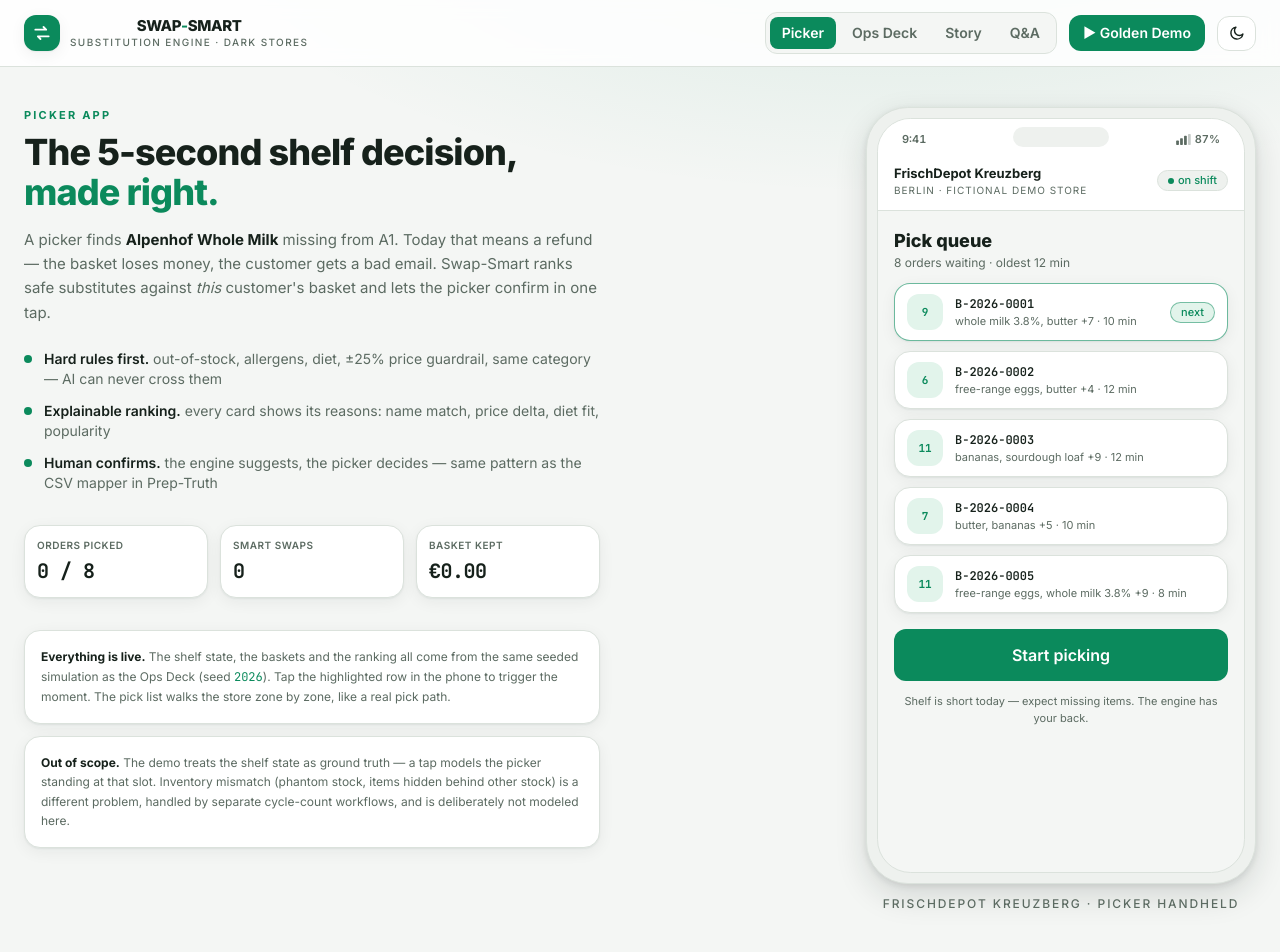
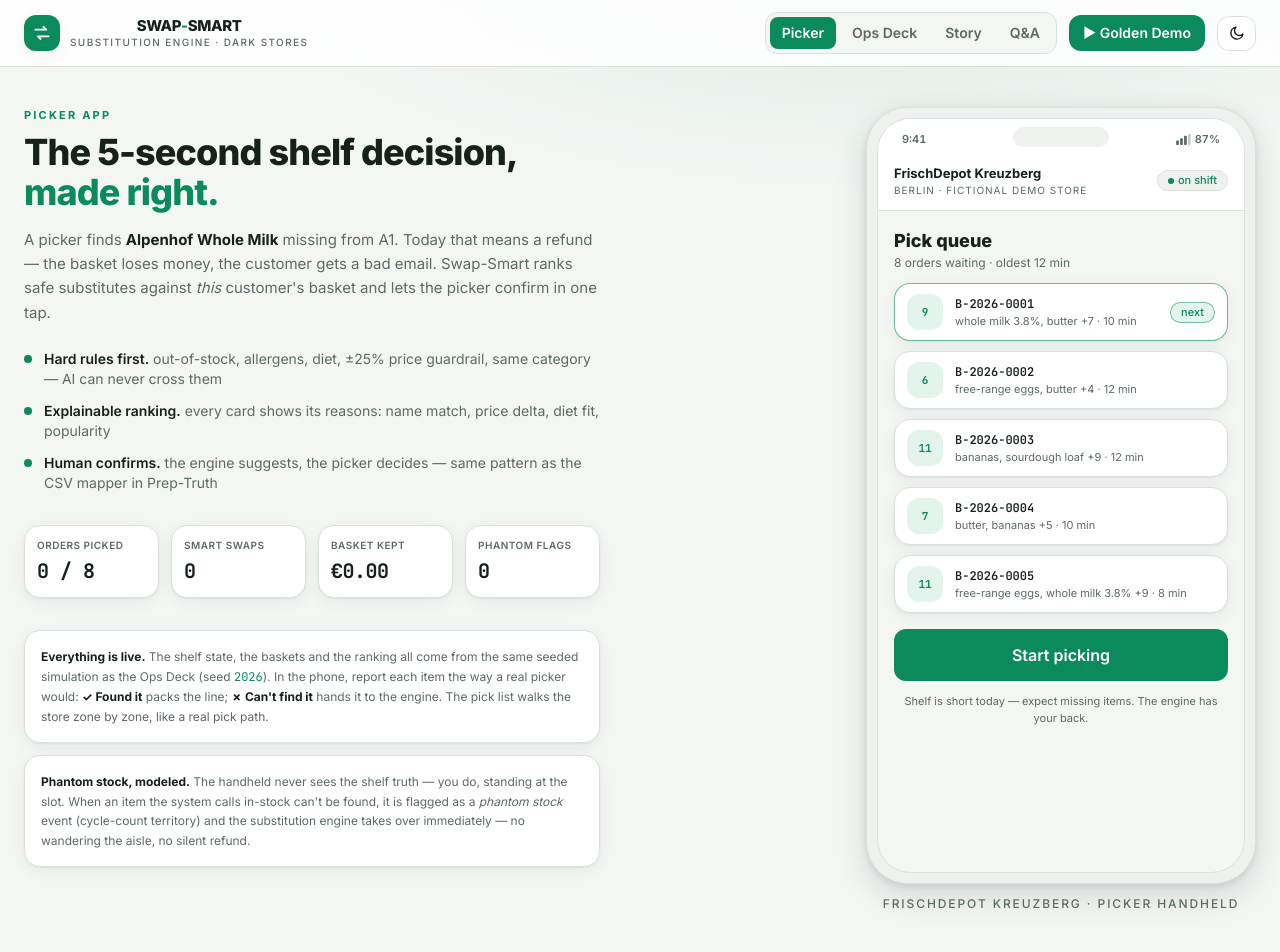
Before and after one commit to ricothenfx/swap-smart, a React (Vite) app: page / in a window 1280 px wide. Shown: the top 952 px of the page. Built offline with nearby package versions, Linux system fonts and the light colour scheme.

Commit message:
feat(picker): found / can't-find buttons; phantom stock flow (charter D10)

```diff
--- a/src/views/PickerView.tsx
+++ b/src/views/PickerView.tsx
@@ -9,6 +9,7 @@ import {
   type Order,
   type OrderLine,
   type Product,
+  type ShelfState,
   type SubstituteCandidate,
 } from "../engine"
 import { writeMessage, type WrittenMessage } from "../ai/writer"
@@ -25,6 +26,8 @@ interface OosMoment {
   target: Product
   candidates: SubstituteCandidate[]
   blocked: BlockedCandidate[]
+  /** system said in stock, but the picker cannot find it — phantom stock */
+  phantom: boolean
   chosen?: SubstituteCandidate
 }
 
@@ -43,7 +46,7 @@ export function PickerView() {
   const [thinking, setThinking] = useState(false)
   const [message, setMessage] = useState<WrittenMessage | null>(null)
   const [locale, setLocale] = useState<Locale>("en")
-  const [stats, setStats] = useState({ subs: 0, retainedEur: 0, refunds: 0 })
+  const [stats, setStats] = useState({ subs: 0, retainedEur: 0, refunds: 0, phantoms: 0 })
   const [swaps, setSwaps] = useState<Record<string, SubstituteCandidate>>({})
   const [shiftDone, setShiftDone] = useState(false)
   const timer = useRef<ReturnType<typeof setTimeout> | null>(null)
@@ -82,20 +85,24 @@ export function PickerView() {
     if (!anyPending) setPhase("summary")
   }
 
-  function tapLine(idx: number) {
+  function pickLine(idx: number) {
+    if (phase !== "picking" || oos) return
+    if ((statuses[idx] ?? "pending") !== "pending") return
+    if (!lines[idx]) return
+    const next = { ...statuses, [idx]: "picked" as const }
+    setStatuses(next)
+    advance(next)
+  }
+
+  function reportMissing(idx: number) {
     if (phase !== "picking" || oos) return
     if ((statuses[idx] ?? "pending") !== "pending") return
     const entry = lines[idx]
-    if (!entry) return
-    const oosLine = sim.shelf.outOfStock.has(entry.product.id)
-    if (!oosLine) {
-      const next = { ...statuses, [idx]: "picked" as const }
-      setStatuses(next)
-      advance(next)
-      return
-    }
-    const { candidates, blocked } = rankSubstitutes(entry.product, order!, sim.shelf)
-    setOos({ line: entry.line, target: entry.product, candidates, blocked })
+    if (!entry || !order) return
+    const phantom = !sim.shelf.outOfStock.has(entry.product.id)
+    const { candidates, blocked } = rankSubstitutes(entry.product, order, sim.shelf)
+    setOos({ line: entry.line, target: entry.product, candidates, blocked, phantom })
+    if (phantom) setStats((s) => ({ ...s, phantoms: s.phantoms + 1 }))
     setThinking(true)
     setMessage(null)
     if (timer.current) clearTimeout(timer.current)
@@ -182,25 +189,27 @@ export function PickerView() {
           ))}
         </ul>
 
-        <div className="mt-8 grid grid-cols-3 gap-3">
+        <div className="mt-8 grid grid-cols-2 gap-3 sm:grid-cols-4">
           <Stat label="Orders picked" value={String(orderIdx + (phase === "summary" ? 1 : 0)) + " / " + orders.length} />
           <Stat label="Smart swaps" value={String(stats.subs)} />
           <Stat label="Basket kept" value={"€" + stats.retainedEur.toFixed(2)} />
+          <Stat label="Phantom flags" value={String(stats.phantoms)} />
         </div>
 
         <div className="mt-8 rounded-2xl border border-line bg-surface p-4 text-xs leading-relaxed text-muted shadow-card">
           <strong className="text-ink">Everything is live.</strong> The shelf state, the baskets and
           the ranking all come from the same seeded simulation as the Ops Deck (seed{" "}
-          <code className="font-mono text-accent">{useSeedLabel()}</code>). Tap the highlighted row
-          in the phone to trigger the moment. The pick list walks the store zone by zone, like a
-          real pick path.
+          <code className="font-mono text-accent">{useSeedLabel()}</code>). In the phone, report each
+          item the way a real picker would: <strong className="text-ink">✓ Found it</strong> packs the
+          line; <strong className="text-ink">✗ Can't find it</strong> hands it to the engine. The
+          pick list walks the store zone by zone, like a real pick path.
         </div>
 
         <div className="mt-3 rounded-2xl border border-line bg-surface p-4 text-xs leading-relaxed text-muted shadow-card">
-          <strong className="text-ink">Out of scope.</strong> The demo treats the shelf state as
-          ground truth — a tap models the picker standing at that slot. Inventory mismatch (phantom
-          stock, items hidden behind other stock) is a different problem, handled by separate
-          cycle-count workflows, and is deliberately not modeled here.
+          <strong className="text-ink">Phantom stock, modeled.</strong> The handheld never sees the
+          shelf truth — you do, standing at the slot. When an item the system calls in-stock can't
+          be found, it is flagged as a <em>phantom stock</em> event (cycle-count territory) and the
+          substitution engine takes over immediately — no wandering the aisle, no silent refund.
         </div>
       </aside>
 
@@ -235,7 +244,9 @@ export function PickerView() {
                     lines={lines}
                     statuses={statuses}
                     progress={pickedCount / Math.max(1, lines.length)}
-                    onTap={tapLine}
+                    shelf={sim.shelf}
+                    onFound={pickLine}
+                    onMissing={reportMissing}
                   />
                 </motion.div>
               )}
@@ -371,15 +382,21 @@ function PickList({
   lines,
   statuses,
   progress,
-  onTap,
+  shelf,
+  onFound,
+  onMissing,
 }: {
   order: Order
   lines: { line: OrderLine; product: Product }[]
   statuses: Record<number, LineStatus>
   progress: number
-  onTap: (idx: number) => void
+  shelf: ShelfState
+  onFound: (idx: number) => void
+  onMissing: (idx: number) => void
 }) {
   const currentIdx = lines.findIndex((_, i) => (statuses[i] ?? "pending") === "pending")
+  const current = currentIdx >= 0 ? lines[currentIdx] : undefined
+  const currentEmpty = current ? shelf.outOfStock.has(current.product.id) : false
   return (
     <div className="px-4 py-4">
       <div className="flex items-center justify-between">
@@ -409,11 +426,10 @@ function PickList({
           const status = statuses[i] ?? "pending"
           const isCurrent = i === currentIdx && status === "pending"
           return (
-            <motion.button
+            <motion.div
               key={entry.line.productId + i}
               data-current={isCurrent ? "true" : undefined}
-              onClick={() => onTap(i)}
-              whileTap={isCurrent ? { scale: 0.98 } : undefined}
+              data-testid={isCurrent ? "current-line" : undefined}
               className={
                 "flex w-full items-center gap-3 rounded-xl border px-3 py-2.5 text-left transition-colors " +
                 (status === "pending"
@@ -434,11 +450,44 @@ function PickList({
               </span>
               <span className="font-mono text-[13px] font-bold">×{entry.line.qty}</span>
               <StatusIcon status={status} />
-            </motion.button>
+            </motion.div>
           )
         })}
       </div>
-      <p className="mt-3 text-center text-[11px] text-muted">Tap the highlighted item to pick it</p>
+
+      {current && (
+        <div className="mt-3 rounded-2xl border border-line bg-surface p-3 shadow-card">
+          <div className="flex items-center justify-between gap-2">
+            <span className="text-[10px] font-bold uppercase tracking-wider text-muted">
+              At slot {current.product.zone} · you see
+            </span>
+            <span
+              data-testid="slot-view"
+              className={
+                "chip !text-[10px] " +
+                (currentEmpty ? "!border-warn/60 !bg-warn-soft !text-warn" : "!border-accent/50 !bg-accent-soft !text-accent")
+              }
+            >
+              {currentEmpty ? "slot is empty" : "item on the shelf"}
+            </span>
+          </div>
+          <div className="mt-2.5 grid grid-cols-2 gap-2">
+            <button onClick={() => onFound(currentIdx)} className="btn-primary !py-3 text-[13px]">
+              ✓ Found it
+            </button>
+            <button
+              onClick={() => onMissing(currentIdx)}
+              data-testid="cant-find"
+              className="btn-ghost !py-3 text-[13px] !border-bad/50 !text-bad"
+            >
+              ✗ Can't find it
+            </button>
+          </div>
+          <p className="mt-2 text-center text-[11px] text-muted">
+            Report what the shelf shows — the system doesn't always agree.
+          </p>
+        </div>
+      )}
     </div>
   )
 }
@@ -563,22 +612,39 @@ function OosPanel({
 }) {
   const [showWhy, setShowWhy] = useState<string | null>(null)
   const t = moment.target
+  const phantom = moment.phantom
 
   return (
     <div className="flex h-full flex-col overflow-y-auto scroll-thin px-4 py-4">
       {/* target card with stamp */}
-      <div className="relative overflow-hidden rounded-2xl border border-bad/50 bg-bad-soft px-4 py-3">
-        <p className="text-[11px] font-semibold uppercase tracking-wider text-muted">Not on shelf · zone {t.zone}</p>
+      <div
+        className={
+          "relative overflow-hidden rounded-2xl border px-4 py-3 " +
+          (phantom ? "border-warn/50 bg-warn-soft" : "border-bad/50 bg-bad-soft")
+        }
+      >
+        <p className="text-[11px] font-semibold uppercase tracking-wider text-muted">
+          {phantom ? "Inventory mismatch · zone " + t.zone : "Not on shelf · zone " + t.zone}
+        </p>
         <p className="text-[15px] font-extrabold">{t.name}</p>
         <p className="text-[11px] text-muted">{t.brand} · {t.size} · €{t.price.toFixed(2)}</p>
         <motion.span
           initial={{ scale: 2.2, opacity: 0, rotate: -18 }}
           animate={{ scale: 1, opacity: 1, rotate: -8 }}
           transition={{ type: "spring", stiffness: 320, damping: 16 }}
-          className="absolute right-2 top-2 rounded-lg border-2 border-bad px-2 py-0.5 text-[10px] font-black uppercase tracking-widest text-bad"
+          className={
+            "absolute right-2 top-2 rounded-lg border-2 px-2 py-0.5 text-[10px] font-black uppercase tracking-widest " +
+            (phantom ? "border-warn text-warn" : "border-bad text-bad")
+          }
         >
-          out of stock
+          {phantom ? "phantom stock" : "out of stock"}
         </motion.span>
+        {phantom && (
+          <p className="mt-1.5 text-[11px] leading-snug text-muted">
+            The system said this was in stock — you can't find it. Flagged for cycle count; the
+            engine lines up safe swaps.
+          </p>
+        )}
       </div>
 
       {/* engine thinking */}
```
Also changed, not shown: 3 other files (tests, documents, lock files or other folders).
